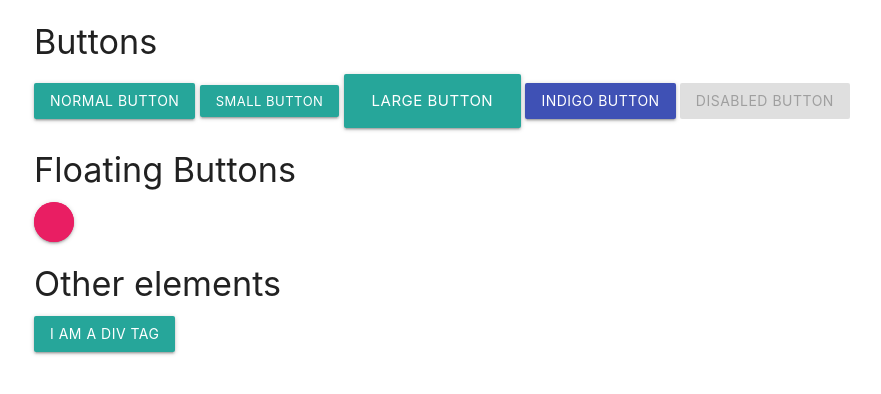
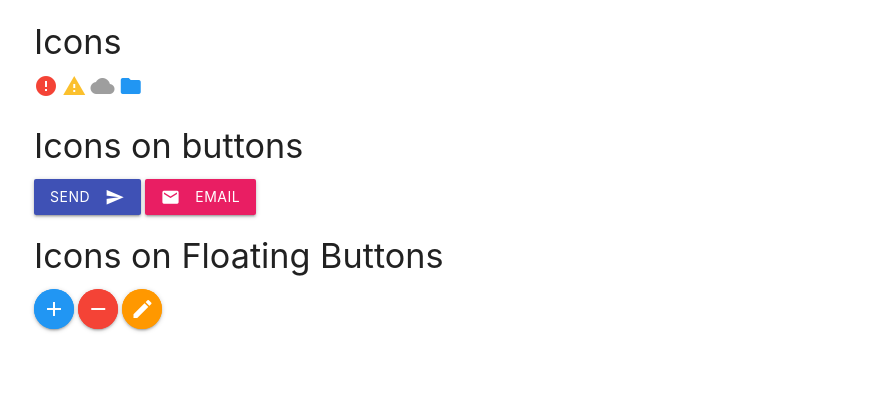
Before and after one commit to boyet007/materialize-ninja, a plain HTML site: page index.html in a window 1280 px wide. Shown: the whole page, without its empty margins (158-1039 px from the left). Drawn offline with nearby package versions, Linux system fonts and the light colour scheme.

Commit message:
08 - icons

```diff
--- a/index.html
+++ b/index.html
@@ -19,17 +19,20 @@
 <body>
 
     <div class="container">
-        <h4>Buttons</h4>
-        <a href="#" class="btn waves-effect waves-dark">Normal Button</a>
-        <a href="#" class="btn-small">Small Button</a>
-        <a href="#" class="btn-large">Large Button</a>
-        <a href="#" class="btn indigo waves-effect waves-light">Indigo Button</a>
-        <a href="#" class="btn disabled">Disabled Button</a>
+        <h4>Icons</h4>
+        <i class="material-icons red-text">error</i>
+        <i class="material-icons yellow-text text-darken-2">warning</i>
+        <i class="material-icons grey-text">cloud</i>
+        <i class="material-icons blue-text">folder</i>
 
-        <h4>Floating Buttons</h4>
-        <a href="#" class="btn-floating pink pulse"></a>
-        <h4>Other elements</h4>
-        <div class="btn">I am a div tag</div>
+        <h4>Icons on buttons</h4>
+        <a href="#" class="btn indigo"><span>Send <i class="material-icons right">send</i></span></a>
+        <a href="#" class="btn pink waves-effect waves-light"><span>Email <i class="material-icons left">email</i></span></a>
+
+        <h4>Icons on Floating Buttons</h4>
+        <a href="#" class="btn-floating blue pulse"><i class="material-icons">add</i></a>
+        <a href="#" class="btn-floating red pulse"><i class="material-icons">remove</i></a>
+        <a href="#" class="btn-floating orange pulse"><i class="material-icons">edit</i></a>
 
 
     </div>
```
